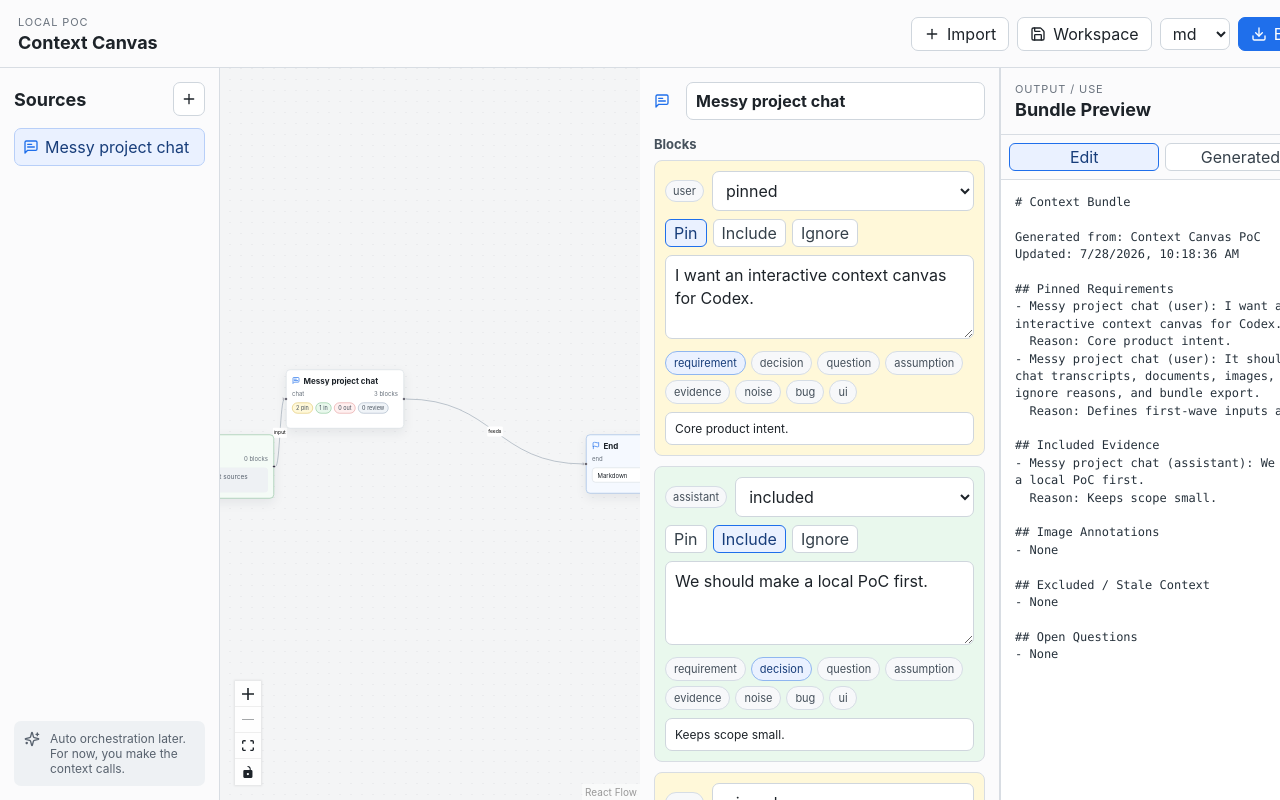
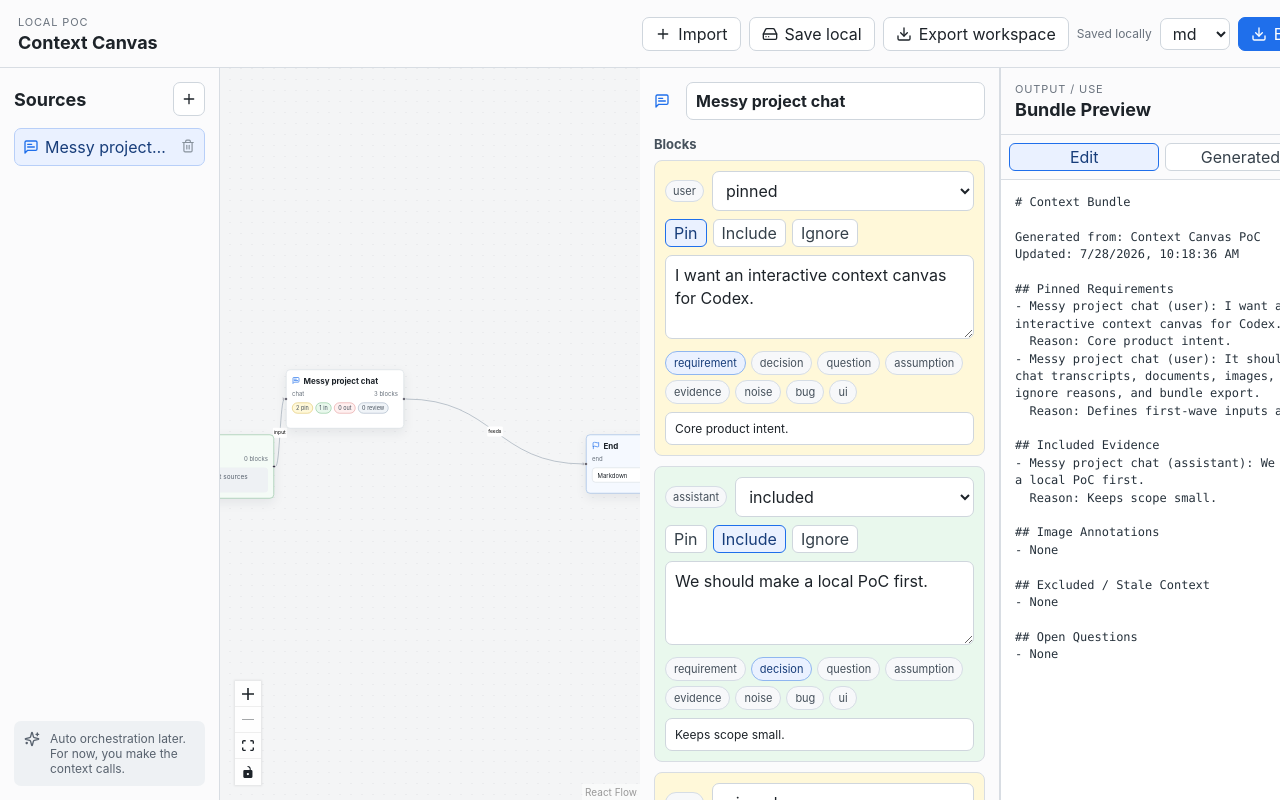
Before and after one commit to KeithWangJunzhe/context-canvas, a React (Vite) app: page / in a window 1280 px wide. Shown: the top 800 px of the page. Built offline with nearby package versions, Linux system fonts and the light colour scheme.

Commit message:
Add source deletion and local persistence

```diff
--- a/src/App.tsx
+++ b/src/App.tsx
@@ -24,6 +24,7 @@ import {
   Download,
   FileText,
   Flag,
+  HardDrive,
   Image as ImageIcon,
   Link,
   MessageSquareText,
@@ -31,9 +32,9 @@ import {
   NotebookPen,
   Play,
   Plus,
-  Save,
   Scissors,
   Sparkles,
+  Trash2,
 } from 'lucide-react'
 import mammoth from 'mammoth/mammoth.browser'
 import {
@@ -63,6 +64,7 @@ type ContextFlowNode = Node<ContextFlowData>
 const docxMimeType = 'application/vnd.openxmlformats-officedocument.wordprocessingml.document'
 const startNodeId = 'node_start'
 const endNodeId = 'node_end'
+const localWorkspaceKey = 'context-canvas.workspace.v1'
 
 function createSystemNode(id: string, type: 'start' | 'end', title: string): ContextNode {
   const now = new Date().toISOString()
@@ -95,6 +97,28 @@ function withSystemNodes(workspace: Workspace): Workspace {
       to: legacyBundleIds.includes(edge.to) ? endNodeId : edge.to,
     })),
     activeBundleId: endNodeId,
+  }
+}
+
+function loadStoredWorkspace() {
+  if (typeof window === 'undefined') return null
+  try {
+    const raw = window.localStorage.getItem(localWorkspaceKey)
+    if (!raw) return null
+    const parsed = JSON.parse(raw) as Workspace
+    if (!Array.isArray(parsed.nodes) || !Array.isArray(parsed.edges)) return null
+    return withSystemNodes(parsed)
+  } catch {
+    return null
+  }
+}
+
+function saveStoredWorkspace(workspace: Workspace) {
+  try {
+    window.localStorage.setItem(localWorkspaceKey, JSON.stringify(workspace))
+    return true
+  } catch {
+    return false
   }
 }
 
@@ -894,11 +918,11 @@ function BundlePreview({
 }
 
 export function App() {
-  const initialWorkspace = useMemo(() => withSystemNodes(sampleWorkspace), [])
+  const initialWorkspace = useMemo(() => loadStoredWorkspace() || withSystemNodes(sampleWorkspace), [])
   const [workspace, setWorkspace] = useState<Workspace>(initialWorkspace)
   const [flowNodes, setFlowNodes] = useState<ContextFlowNode[]>(() => makeFlowNodes(initialWorkspace))
   const [flowEdges, setFlowEdges] = useState<Edge[]>(() => makeFlowEdges(initialWorkspace))
-  const [selectedNodeId, setSelectedNodeId] = useState<string>('node_chat_idea')
+  const [selectedNodeId, setSelectedNodeId] = useState<string>(() => initialWorkspace.nodes.find((node) => node.type !== 'start' && node.type !== 'end')?.id || startNodeId)
   const [activeDocumentId, setActiveDocumentId] = useState<string | null>(null)
   const [showImport, setShowImport] = useState(false)
   const [isDraggingFile, setIsDraggingFile] = useState(false)
@@ -906,6 +930,7 @@ export function App() {
   const [bundleDraft, setBundleDraft] = useState('')
   const [bundleDraftEdited, setBundleDraftEdited] = useState(false)
   const [outputFormat, setOutputFormat] = useState<OutputFormat>('md')
+  const [saveNotice, setSaveNotice] = useState(() => (loadStoredWorkspace() ? 'Loaded local workspace' : 'Autosave ready'))
 
   const selectedNode = workspace.nodes.find((node) => node.id === selectedNodeId)
   const activeDocument = activeDocumentId ? workspace.nodes.find((node) => node.id === activeDocumentId && node.type === 'document') : undefined
@@ -919,6 +944,10 @@ export function App() {
   useEffect(() => {
     if (!bundleDraftEdited) setBundleDraft(bundle)
   }, [bundle, bundleDraftEdited])
+
+  useEffect(() => {
+    setSaveNotice(saveStoredWorkspace(workspace) ? 'Saved locally' : 'Local save failed')
+  }, [workspace])
 
   useEffect(() => {
     setFlowNodes((current) =>
@@ -967,6 +996,25 @@ export function App() {
     }))
     setSelectedNodeId(node.id)
     setActiveDocumentId(node.type === 'document' ? node.id : null)
+  }
+
+  const deleteSource = (nodeId: string) => {
+    const node = workspace.nodes.find((item) => item.id === nodeId)
+    if (!node || node.type === 'start' || node.type === 'end') return
+    updateWorkspace((current) => ({
+      ...current,
+      nodes: current.nodes.filter((item) => item.id !== nodeId),
+      edges: current.edges.filter((edge) => edge.from !== nodeId && edge.to !== nodeId),
+    }))
+    if (activeDocumentId === nodeId) setActiveDocumentId(null)
+    if (selectedNodeId === nodeId) {
+      const fallback = workspace.nodes.find((item) => item.id !== nodeId && item.type !== 'start' && item.type !== 'end') || workspace.nodes.find((item) => item.id === startNodeId)
+      setSelectedNodeId(fallback?.id || startNodeId)
+    }
+  }
+
+  const saveWorkspaceLocally = () => {
+    setSaveNotice(saveStoredWorkspace(workspace) ? 'Saved locally' : 'Local save failed')
   }
 
   const importFile = async (file: File): Promise<ImportResult> => {
@@ -1155,10 +1203,15 @@ export function App() {
               <Plus size={16} />
               Import
             </button>
+            <button className="secondary-button" onClick={saveWorkspaceLocally}>
+              <HardDrive size={16} />
+              Save local
+            </button>
             <button className="secondary-button" onClick={() => downloadText('context-workspace.json', JSON.stringify(workspace, null, 2), 'application/json')}>
-              <Save size={16} />
-              Workspace
+              <Download size={16} />
+              Export workspace
             </button>
+            <span className="save-status">{saveNotice}</span>
             <select className="toolbar-select" value={outputFormat} onChange={(event) => setOutputFormat(event.target.value as OutputFormat)} aria-label="Bundle output format">
               <option value="md">md</option>
               <option value="txt">txt</option>
@@ -1181,9 +1234,9 @@ export function App() {
             </div>
             <div className="source-list">
               {workspace.nodes.filter((node) => node.type !== 'start' && node.type !== 'end').map((node) => (
+                <div key={node.id} className={selectedNodeId === node.id ? 'source-row active' : 'source-row'}>
                   <button
-                  key={node.id}
-                  className={selectedNodeId === node.id ? 'source-item active' : 'source-item'}
+                    className="source-item"
                     onClick={() => {
                       setSelectedNodeId(node.id)
                       setActiveDocumentId(node.type === 'document' ? node.id : null)
@@ -1192,6 +1245,10 @@ export function App() {
                     <span className="node-icon">{nodeIcon(node.type)}</span>
                     <span>{node.title}</span>
                   </button>
+                  <button className="source-delete" onClick={() => deleteSource(node.id)} aria-label={`Delete ${node.title}`}>
+                    <Trash2 size={14} />
+                  </button>
+                </div>
               ))}
             </div>
             <div className="rail-callout">
--- a/src/styles.css
+++ b/src/styles.css
@@ -145,6 +145,12 @@ button {
   font: inherit;
 }
 
+.save-status {
+  color: #69727d;
+  font-size: 12px;
+  white-space: nowrap;
+}
+
 .workbench {
   min-height: 0;
   display: grid;
@@ -182,23 +188,59 @@ button {
   overflow: auto;
 }
 
+.source-row {
+  width: 100%;
+  display: grid;
+  grid-template-columns: 1fr 30px;
+  align-items: center;
+  border: 1px solid transparent;
+  background: transparent;
+  border-radius: 7px;
+}
+
+.source-row.active {
+  background: #eaf1ff;
+  border-color: #b8cff8;
+}
+
+.source-row:hover {
+  border-color: #cfd6dd;
+}
+
 .source-item {
-  width: 100%;
+  min-width: 0;
   display: grid;
   grid-template-columns: 22px 1fr;
   align-items: center;
   text-align: left;
-  border: 1px solid transparent;
+  border: 0;
   background: transparent;
-  border-radius: 7px;
   padding: 8px;
   color: #35404a;
 }
 
-.source-item.active {
-  background: #eaf1ff;
-  border-color: #b8cff8;
+.source-item span:last-child {
+  overflow: hidden;
+  text-overflow: ellipsis;
+  white-space: nowrap;
+}
+
+.source-row.active .source-item {
   color: #173d7a;
+}
+
+.source-delete {
+  width: 28px;
+  height: 28px;
+  border: 0;
+  background: transparent;
+  color: #87919c;
+  padding: 0;
+}
+
+.source-delete:hover {
+  color: #b42318;
+  background: #fff0f0;
 }
 
 .rail-callout {
```
Also changed, not shown: 1 other file (tests, documents, lock files or other folders). Lines whose indentation alone changed are shown as unchanged.
